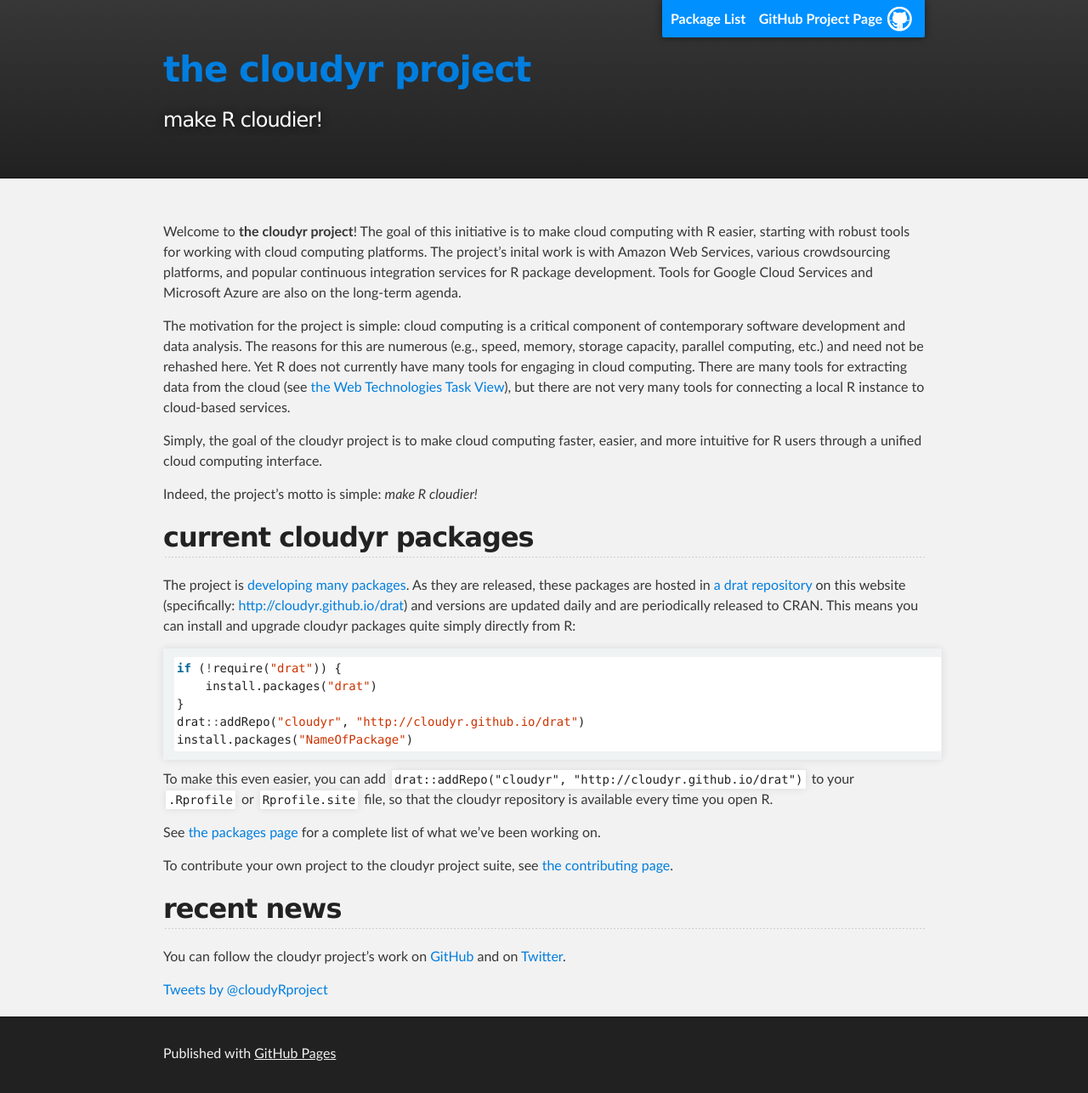
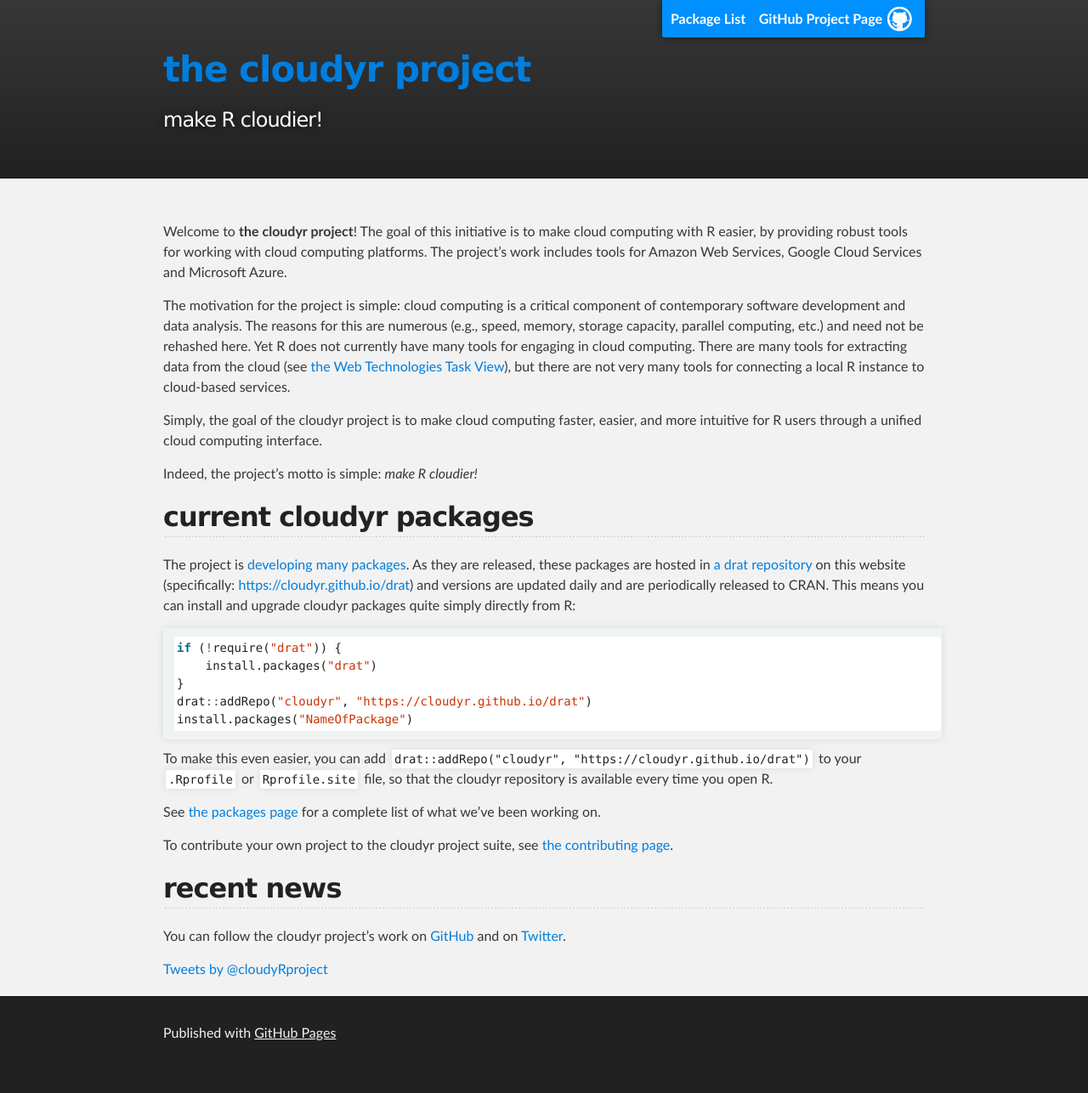
Before and after one commit to cloudyr/cloudyr.github.io, a Jekyll site: the page built from index.md, in a window 1280 px wide. Shown: the whole page at 85% size. Built offline with Jekyll 4.4.1, drawn with Linux system fonts in a browser that asks for light colours; comment, search, counter and statistics services are not loaded; after the commit the page ends 1262 px from its top, so only the background shows below that.

Commit message:
small tweaks

````diff
--- a/index.md
+++ b/index.md
@@ -1,10 +1,10 @@
 ---
 layout: default
 title: the cloudyr project
-description: The goal of this initiative is to make cloud computing with R easier, starting with robust tools for working with cloud computing platforms. The project's inital work is with Amazon Web Services, various crowdsourcing platforms, and popular continuous integration services for R package development.
+description: The goal of this initiative is to make cloud computing with R easier, by providing robust tools for working with cloud computing platforms.
 ---
 
-Welcome to **the cloudyr project**! The goal of this initiative is to make cloud computing with R easier, starting with robust tools for working with cloud computing platforms. The project's inital work is with Amazon Web Services, various crowdsourcing platforms, and popular continuous integration services for R package development. Tools for Google Cloud Services and Microsoft Azure are also on the long-term agenda.
+Welcome to **the cloudyr project**! The goal of this initiative is to make cloud computing with R easier, by providing robust tools for working with cloud computing platforms. The project's work includes tools for Amazon Web Services, Google Cloud Services and Microsoft Azure.
 
 The motivation for the project is simple: cloud computing is a critical component of contemporary software development and data analysis. The reasons for this are numerous (e.g., speed, memory, storage capacity, parallel computing, etc.) and need not be rehashed here. Yet R does not currently have many tools for engaging in cloud computing. There are many tools for extracting data from the cloud (see [the Web Technologies Task View](http://cran.r-project.org/web/views/WebTechnologies.html)), but there are not very many tools for connecting a local R instance to cloud-based services.
 
@@ -14,17 +14,17 @@ Indeed, the project's motto is simple: *make R cloudier!*
 
 ## current cloudyr packages
 
-The project is [developing many packages](packages/index.html). As they are released, these packages are hosted in [a drat repository](https://github.com/eddelbuettel/drat) on this website (specifically: [http://cloudyr.github.io/drat](http://cloudyr.github.io/drat)) and versions are updated daily and are periodically released to CRAN. This means you can install and upgrade cloudyr packages quite simply directly from R:
+The project is [developing many packages](packages/index.html). As they are released, these packages are hosted in [a drat repository](https://github.com/eddelbuettel/drat) on this website (specifically: [https://cloudyr.github.io/drat](https://cloudyr.github.io/drat)) and versions are updated daily and are periodically released to CRAN. This means you can install and upgrade cloudyr packages quite simply directly from R:
 
 ```R
 if (!require("drat")) {
     install.packages("drat")
 }
-drat::addRepo("cloudyr", "http://cloudyr.github.io/drat")
+drat::addRepo("cloudyr", "https://cloudyr.github.io/drat")
 install.packages("NameOfPackage")
 ```
 
-To make this even easier, you can add `drat::addRepo("cloudyr", "http://cloudyr.github.io/drat")` to your `.Rprofile` or `Rprofile.site` file, so that the cloudyr repository is available every time you open R.
+To make this even easier, you can add `drat::addRepo("cloudyr", "https://cloudyr.github.io/drat")` to your `.Rprofile` or `Rprofile.site` file, so that the cloudyr repository is available every time you open R.
 
 See [the packages page](packages/index.html) for a complete list of what we've been working on.
 
````
